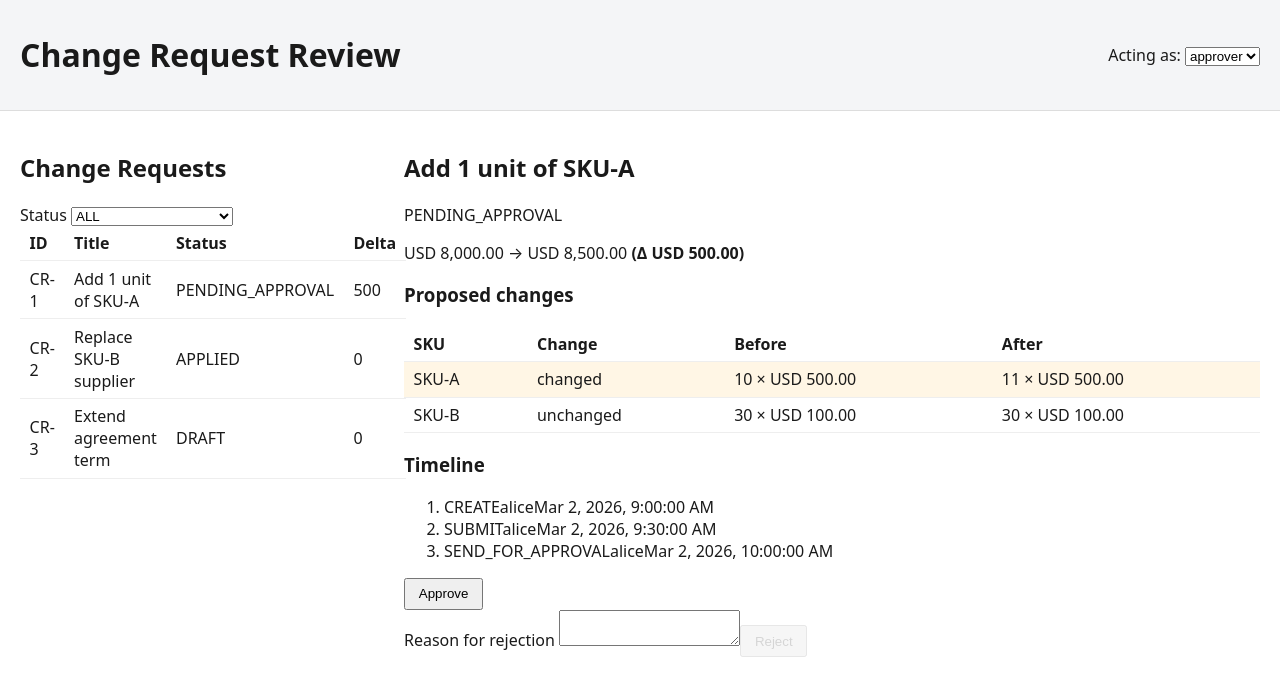
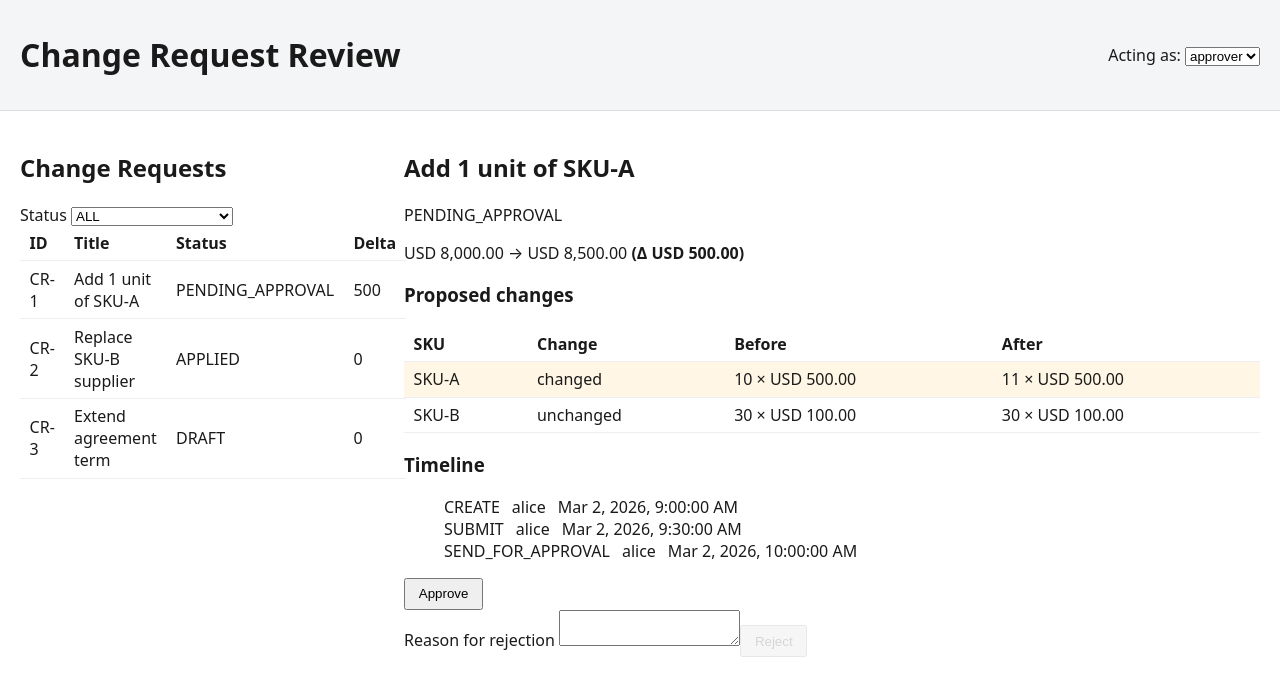
Before and after one commit to AbdulRehman8680/CR-Assessment-Frontend, an Angular app: page / in a window 1280 px wide. Shown: the top 696 px of the page. Built offline with nearby package versions, Linux system fonts and the light colour scheme.

Commit message:
Added litlle gaps in timeline entries display.

```diff
--- a/src/styles.css
+++ b/src/styles.css
@@ -55,3 +55,8 @@ button:disabled {
 .cr-diff__row[data-kind='removed'] {
 	background: #fdecea;
 }
+
+.cr-timeline__entry {
+	display: flex;
+	gap: 0.75rem;
+}
```
